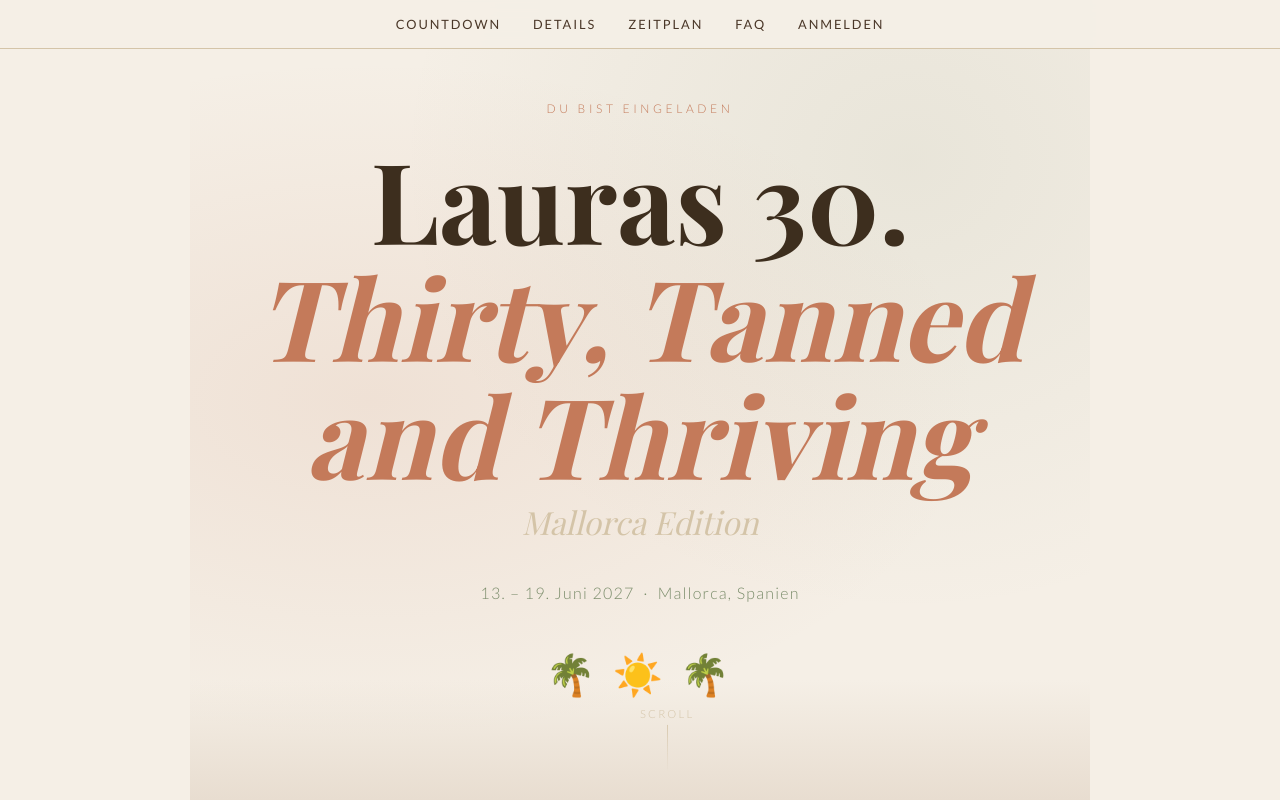
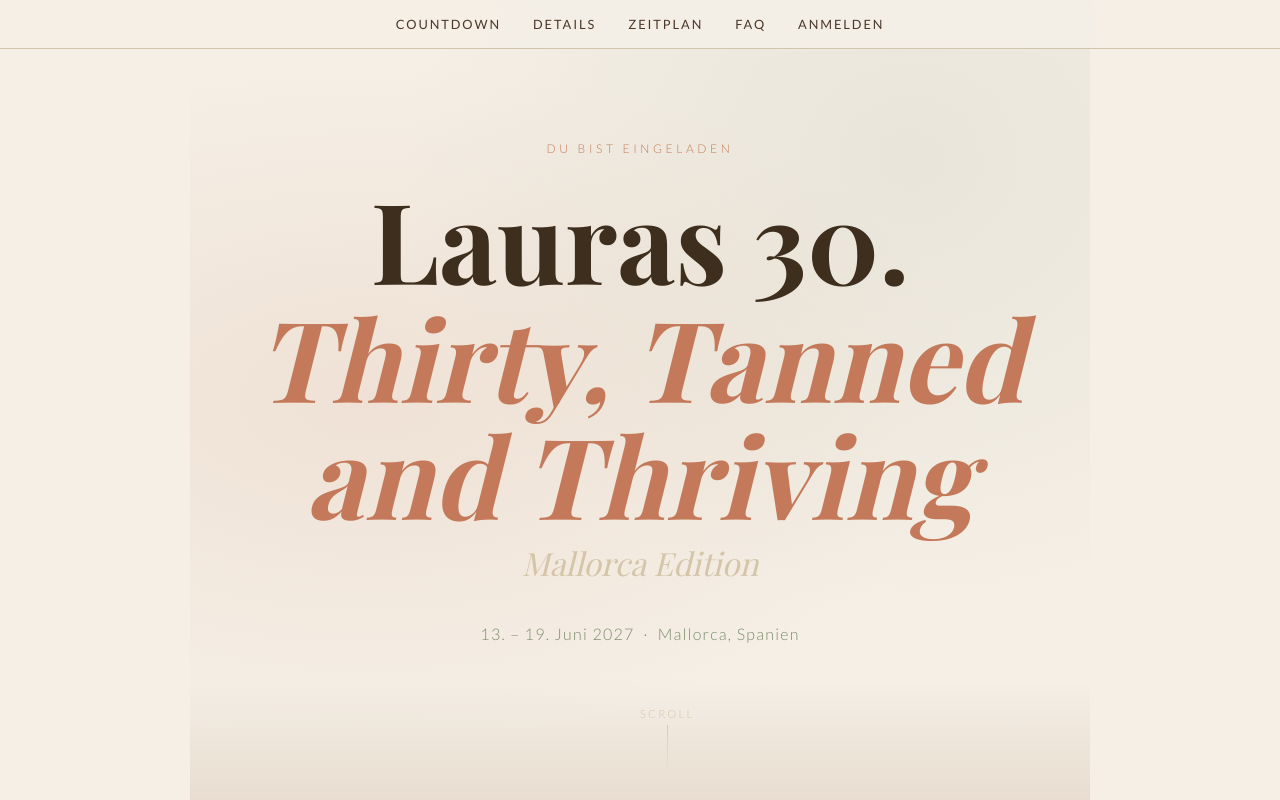
Before and after one commit to laurasgeburtstag/mallorcaedition, a plain HTML site: page index.html in a window 1280 px wide. Shown: the top 800 px of the page. Drawn offline with nearby package versions, Linux system fonts and the light colour scheme; a web font is replaced by a local one.

Commit message:
Update index.html

```diff
--- a/index.html
+++ b/index.html
@@ -544,7 +544,6 @@
   <h1 class="hero-title">Lauras 30.<br><em>Thirty, Tanned and Thriving</em></h1>
   <p class="hero-subtitle">Mallorca Edition</p>
   <p class="hero-meta">13.&nbsp;– 19. Juni 2027 &nbsp;·&nbsp; Mallorca, Spanien</p>
-  <div class="palm-row">🌴 ☀️ 🌴</div>
   <div class="scroll-hint">Scroll</div>
 </section>
 
```
